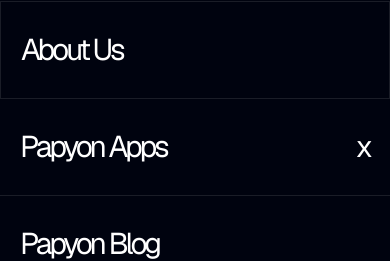
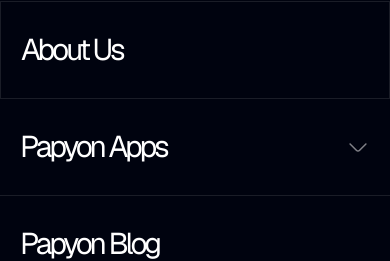
Before and after one commit to muslumdogan01/papyonLab, a Next.js app in the folder papyon/: page / in a window 390 px wide. Both pictures are taken after a click on the element 342 px from the left and 50 px from the top of the page. Shown: the part 91-352 px from the top of the page. Built offline with nearby package versions, Linux system fonts and the light colour scheme.

Commit message:
added dropdwon icon

```diff
--- a/papyon/src/app/globals.css
+++ b/papyon/src/app/globals.css
@@ -87,7 +87,7 @@
   margin-bottom: 100px !important;
   background: url("../../public/images/button.png") no-repeat center;
   width: 350px !important;
-  background-position: center;
+
   border-radius: 75px !important;
   height: 100px !important;
   cursor: pointer !important;
--- a/papyon/src/components/footer/footerHeader.tsx
+++ b/papyon/src/components/footer/footerHeader.tsx
@@ -4,7 +4,7 @@
 
 const FooterHeader = () => {
   return (
-    <div className="md:mt-[280px] flex flex-col  items-center w-full relative z-10 ">
+    <div className="md:mt-[280px] mt-[150px] flex flex-col  items-center w-full relative z-10 ">
       <Image
         src="/union.svg"
         alt="union "
@@ -21,7 +21,7 @@
 
       <div className="w-full h-full flex justify-center items-center">
         <button id="contact-us" onClick={()=>{alert('selam')}}>
-          <span className="font-normal text-[26px] leading-[40px] pb-5 text-white">
+          <span className="font-normal text-[26px] leading-[40px] pb-4 text-white">
             Contact us
           </span>
         </button>
--- a/papyon/src/components/header/mobil-menu/hamburger/menu.tsx
+++ b/papyon/src/components/header/mobil-menu/hamburger/menu.tsx
@@ -1,6 +1,7 @@
 import Link from "next/link";
 import React, { useState } from "react";
 import MenuDropdown from "./menuDropdown";
+import Image from "next/image";
 
 interface MenuLinkComponentProps {
   isOpenMenu: boolean;
@@ -10,6 +11,7 @@
   isOpenMenu,
 }) => {
   const [showDropdown, setShowDropdown] = useState(false);
+  const [showDropIcon, setShowDropIcon] = useState(false);
   const toggleDropdown = () => {
     setShowDropdown(!showDropdown);
   };
@@ -30,7 +32,15 @@
           className="border-b w-full flex justify-between items-center border-white border-opacity-10 py-[30px] px-5 text-[30px] leading-9 tracking-[-3px] text-white transition duration-300 ease-in-out"
         >
           <span>Papyon Apps</span>
-          <span>x</span>
+          {!showDropdown ? (
+            <span>
+              <Image src="/arrowDown.svg" width={24} height={24} alt="icon" />
+            </span>
+          ) : (
+            <span>
+              <Image src="/arrowUp.svg" width={24} height={24} alt="icon" />
+            </span>
+          )}
         </li>
 
         {showDropdown && <MenuDropdown />}
```
Also changed, not shown: papyon/public/arrowDown.svg (added), papyon/public/arrowUp.svg (added).
